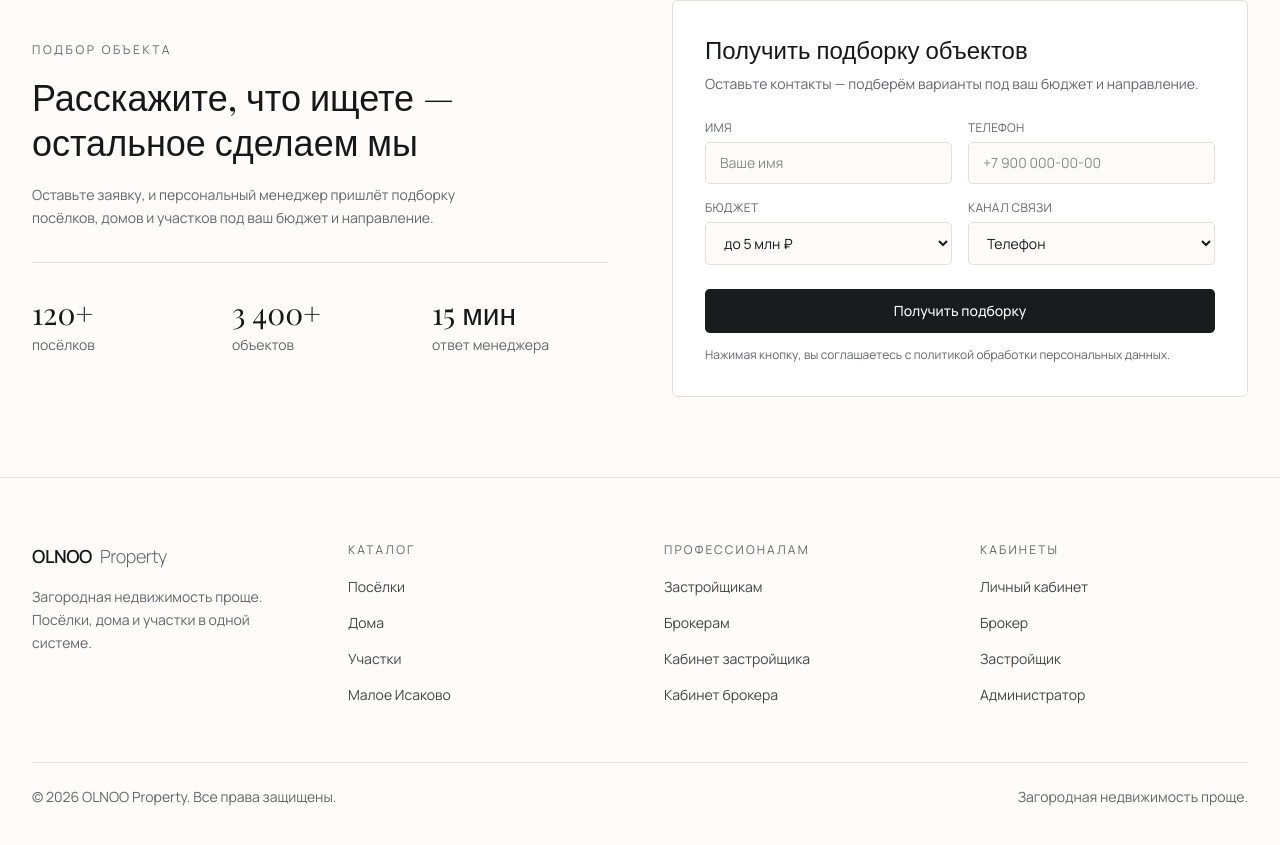
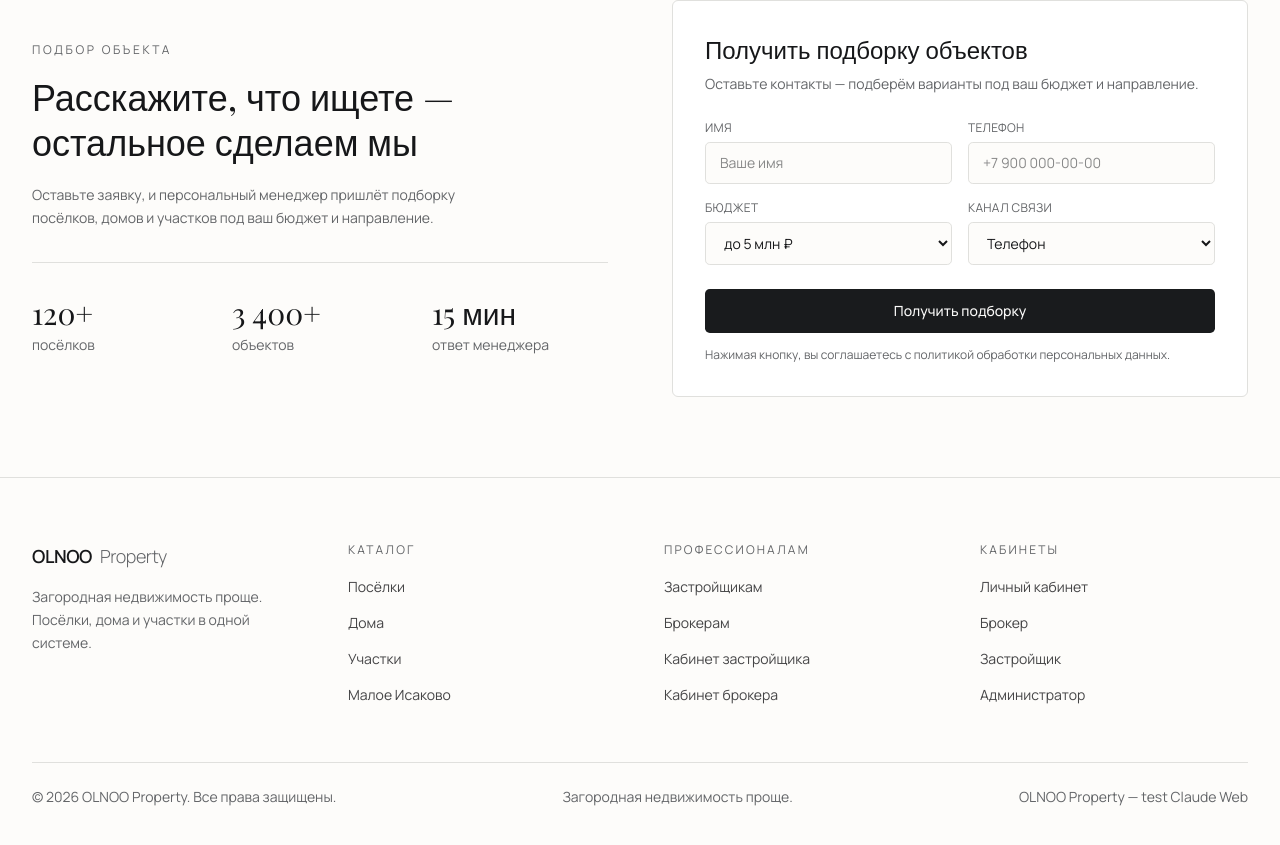
Before and after one commit to RomanVaskin/olnooproperty, a Next.js app: page / in a window 1280 px wide. Shown: the part 4162-5007 px from the top of the page. Built offline with nearby package versions, Linux system fonts and the light colour scheme; a web font is replaced by a local one.

Commit message:
Add test line to site footer
Co-Authored-By: Claude Sonnet 5 <noreply@anthropic.com>
Claude-Session: https://claude.ai/code/session_01HaMsRh4DwKc24oKVWiZ4Qh

```diff
--- a/components/site-footer.tsx
+++ b/components/site-footer.tsx
@@ -69,6 +69,7 @@ export function SiteFooter() {
         <div className="mt-14 flex flex-col gap-3 border-t border-border pt-6 text-sm text-muted-foreground sm:flex-row sm:items-center sm:justify-between">
           <p>© {new Date().getFullYear()} OLNOO Property. Все права защищены.</p>
           <p>Загородная недвижимость проще.</p>
+          <p>OLNOO Property — test Claude Web</p>
         </div>
       </div>
     </footer>
```
